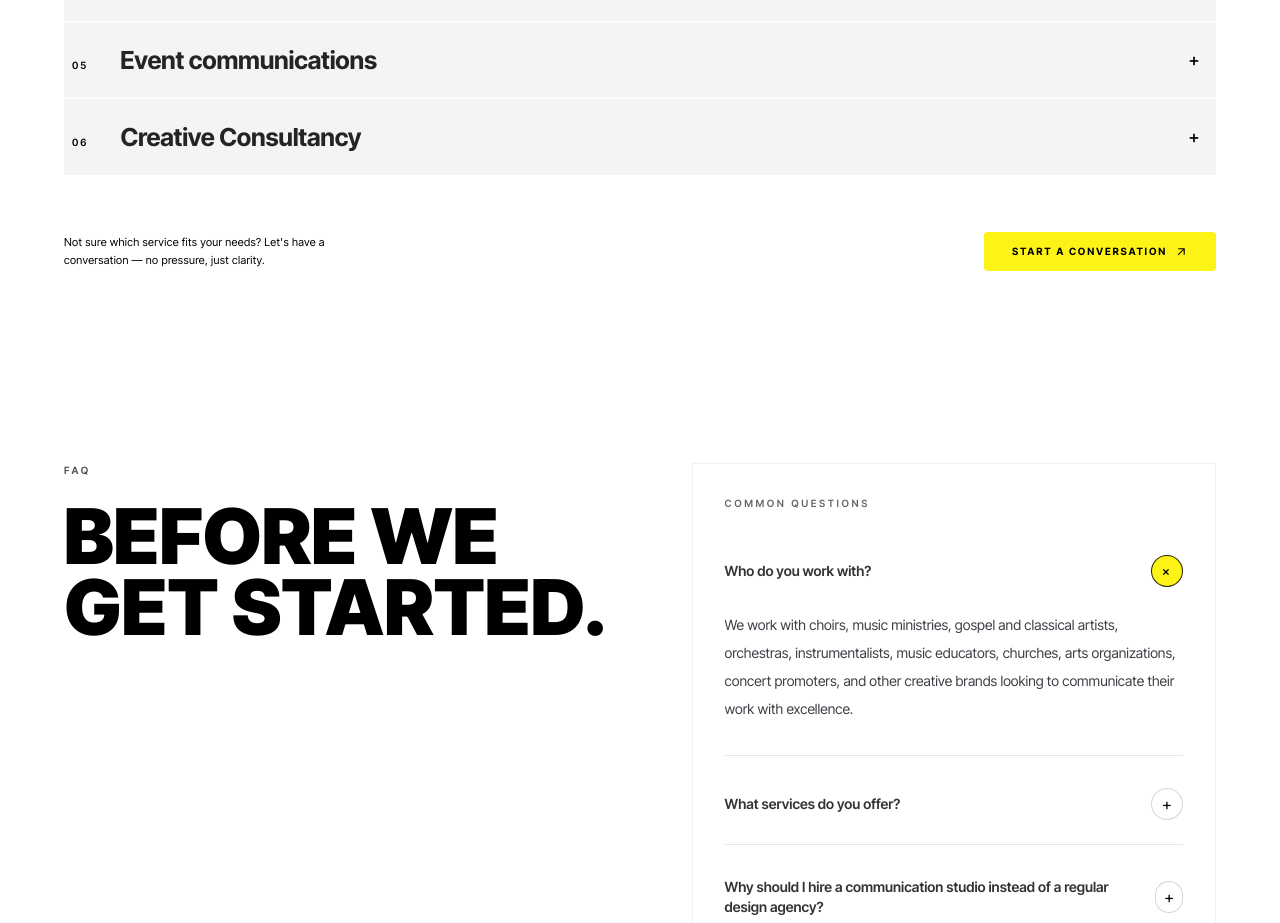
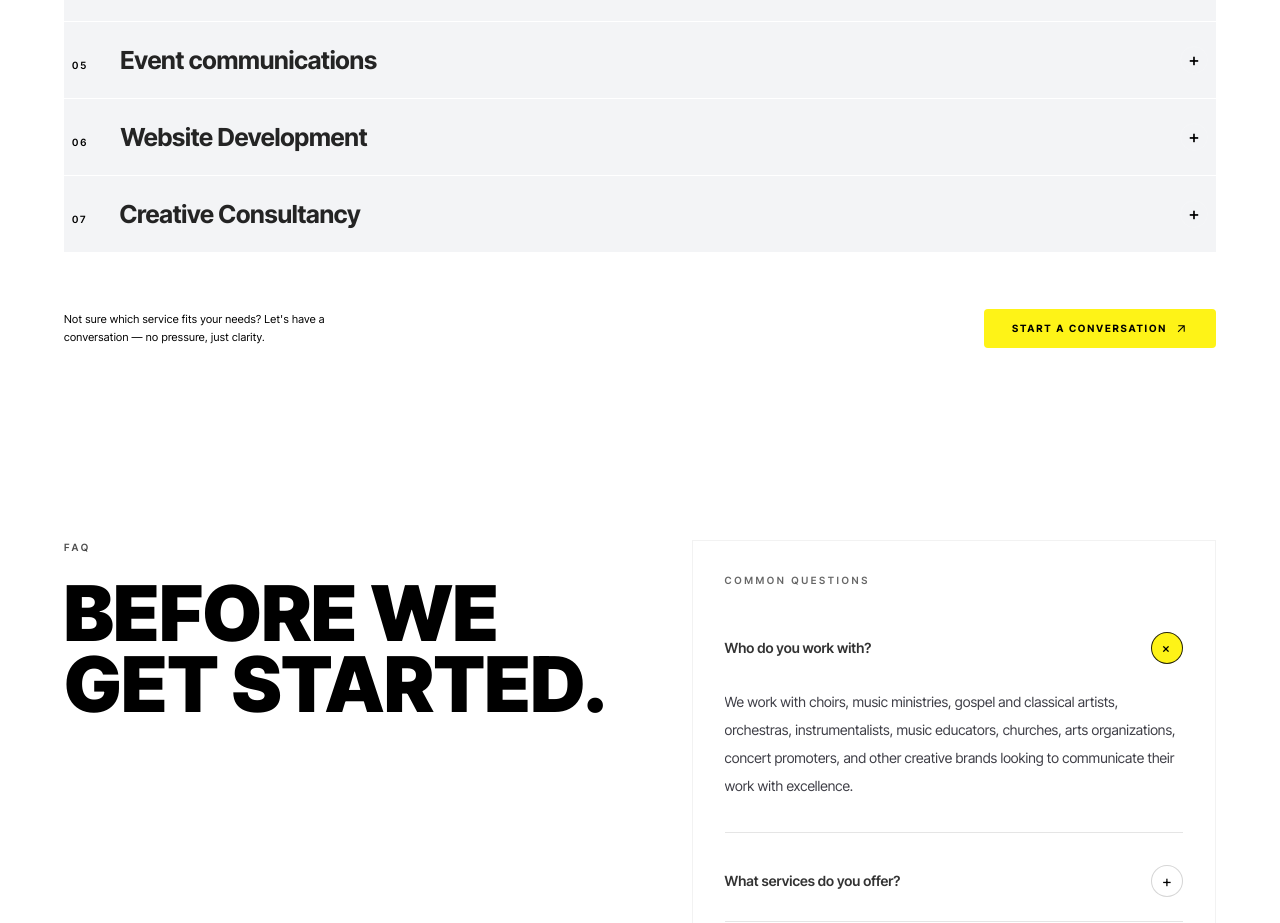
Before and after one commit to Tunde-Dev-Ox/ovation-creative, a Next.js app: page / in a window 1280 px wide. Shown: the part 3904-4827 px from the top of the page. Built offline with nearby package versions, Linux system fonts and the light colour scheme; a web font is replaced by a local one.

Commit message:
added website service

```diff
--- a/components/ServicesSection.tsx
+++ b/components/ServicesSection.tsx
@@ -88,8 +88,24 @@ const SERVICES = [
       "Whether it's a concert, recital, festival, workshop, or tour, we help your message reach the people who matter most.",
   },
   {
+    id: "website-development",
+    number: "06",
+    title: "Website Development",
+    description:
+      "Your online presence begins with your website. We create unique, professional websites that reflect your brand and help you connect with your audience.",
+    details: [
+      "Website design for choirs, artists, and other creative organizations.",
+      "Website development and optimization",
+      "Website maintenance and updates",
+    ],
+    leftDescription:
+      "Your online presence begins with your website. We create unique, professional websites that reflect your brand and help you connect with your audience.",
+    rightDescription:
+      "A great website should be beautiful, easy to navigate, tell your story, and optimized for performance. We build websites for choirs, artists, ministries, churches, and other creative organizations. Whether you need a brand new website or a refresh of your current one, we can help you create a website that reflects your unique voice and vision.",
+  },
+  {
     id: "creative-consultancy",
-    number: "06",
+    number: "07",
     title: "Creative Consultancy",
     description:
       "We optimize your digital presence to ensure you're discovered by the right audience through search engines and organic channels.",
```
